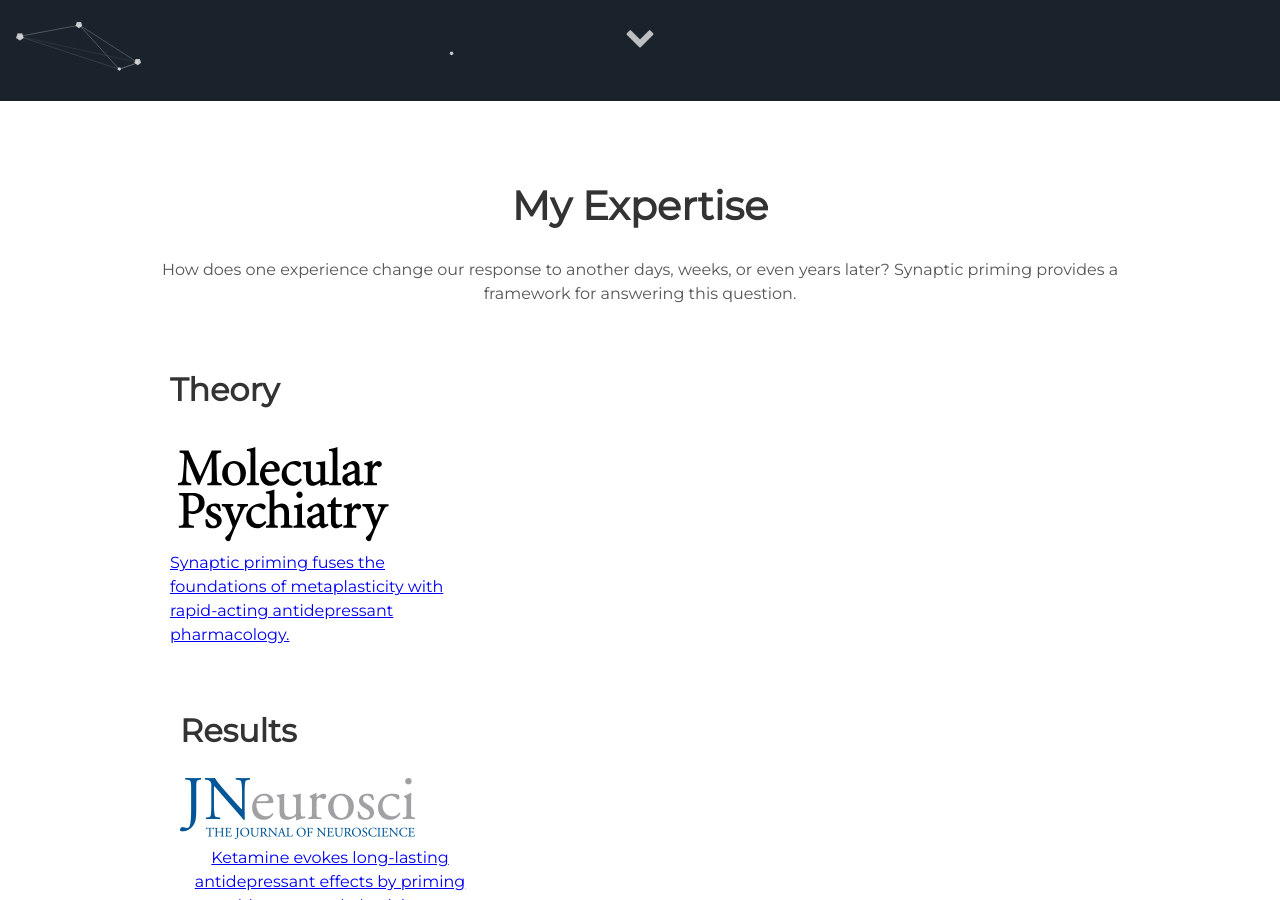
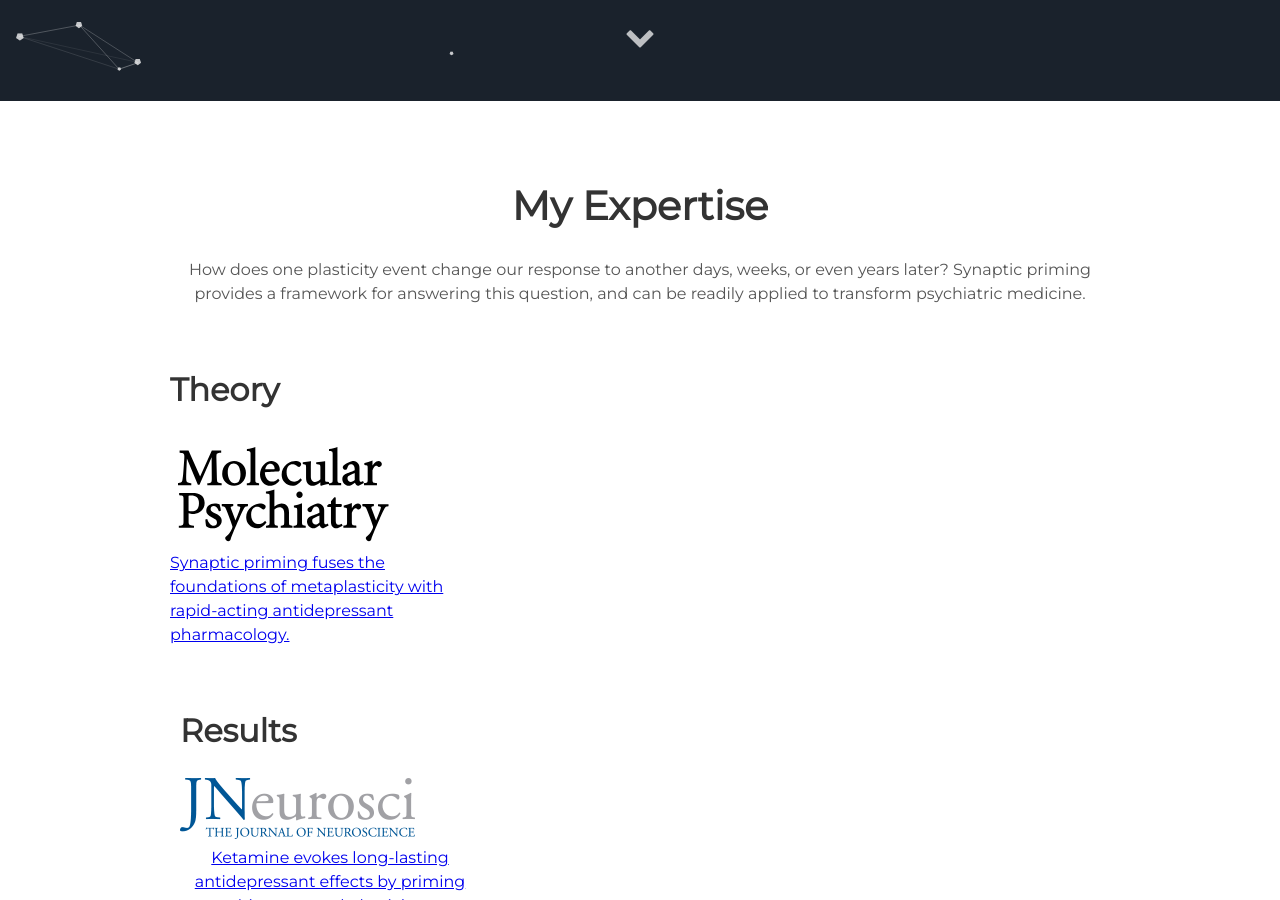
Before and after one commit to synaptic-priming/Nomad, a Jekyll site: the page built from index.html, in a window 1280 px wide and 900 px high, scrolled down 799 px. Built offline with Jekyll 4.4.1, drawn with Linux system fonts in a browser that asks for light colours.

Commit message:
Update _config.yml

```diff
--- a/_config.yml
+++ b/_config.yml
@@ -6,7 +6,7 @@ description: primer pharmacology
 
 # User settings
 username: Synaptic priming
-user_description: How does one experience change our response to another days, weeks, or even years later? Synaptic priming provides a framework for answering this question.
+user_description: How does one plasticity event change our response to another days, weeks, or even years later? Synaptic priming provides a framework for answering this question, and can be readily applied to transform psychiatric medicine.
 user_title: A framework for the future of psychiatry
 email: synaptic.priming@gmail.com
 twitter_username: SynapticPriming
```
